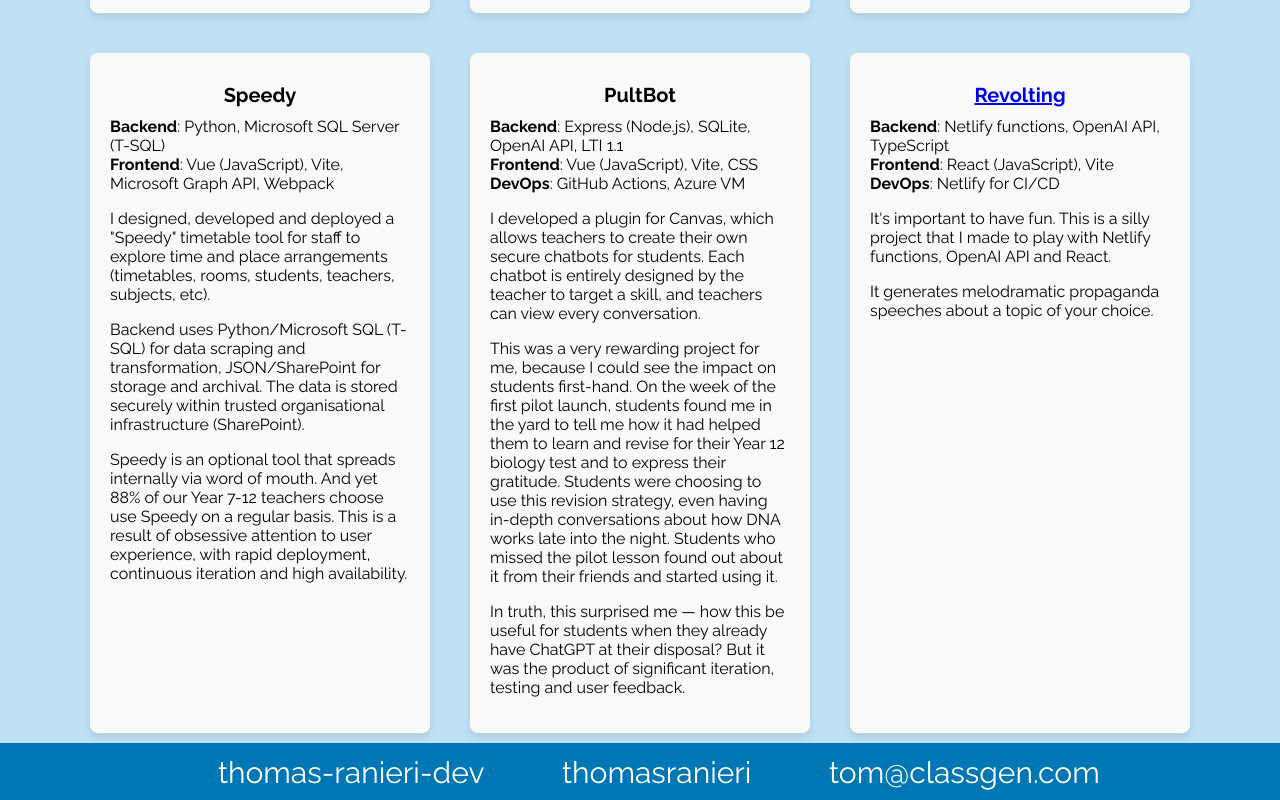
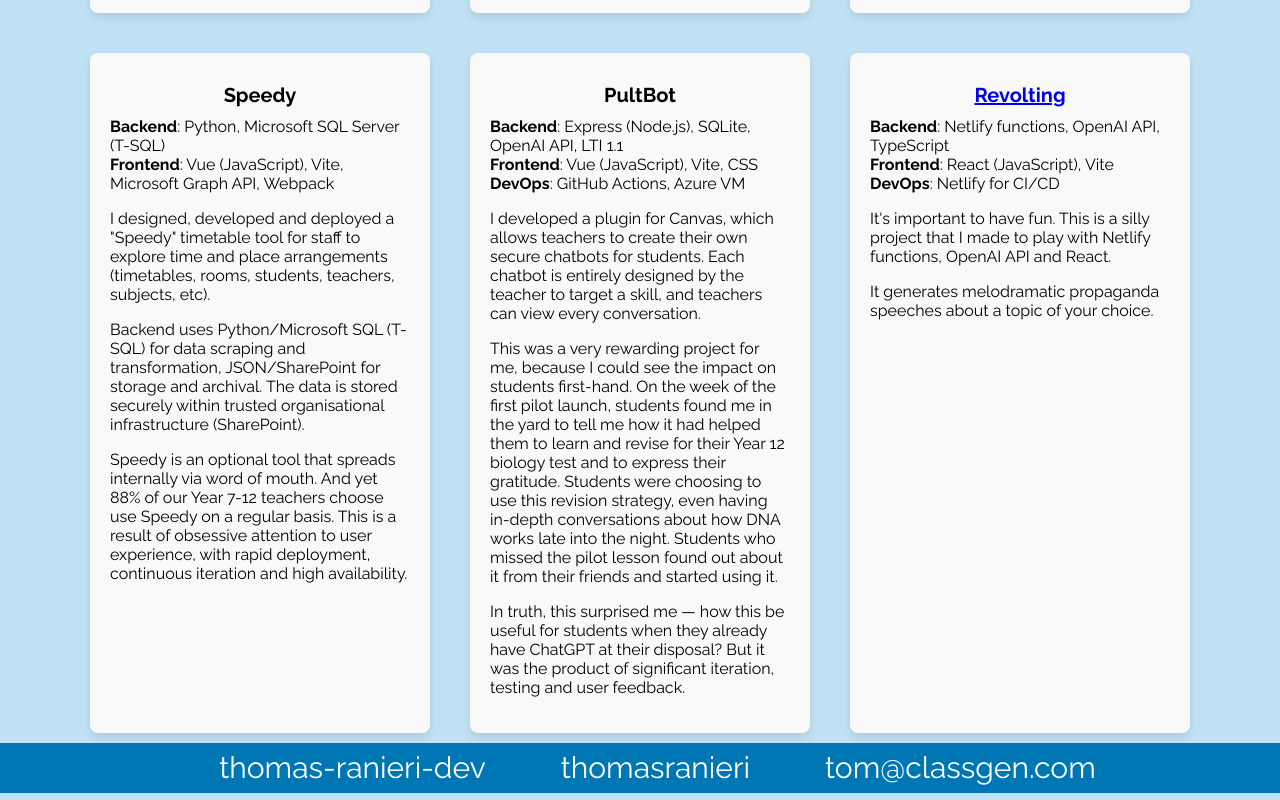
Before and after one commit to thomasranieri/thomasranieriportfolio, a Vue app: page / in a window 1280 px wide. Shown: the part 1529-2329 px from the top of the page. Built offline with nearby package versions, Linux system fonts and the light colour scheme; some icons are missing.

Commit message:
Social links in footer should wrap
This is so that they don't get too wide on mobile

```diff
--- a/src/views/HomeView.vue
+++ b/src/views/HomeView.vue
@@ -397,6 +397,7 @@ main {
   color: white;
   transition: 0.2s all;
   transition-timing-function: cubic-bezier(0.25, -0.96, 0.65, 1.31);
+  height: 1em;
 
   &:hover {
     color: #6cb6dd;
@@ -434,11 +435,16 @@ main {
   flex-direction: row;
   gap: 20px;
   justify-content: center;
+  flex-wrap: wrap;
 }
 
 .get-in-touch .social-link {
   font-size: 30px;
   padding: 10px;
   text-decoration: none;
+  display: flex;
+  align-items: center;
+  gap: 5px;
+  justify-content: start;
 }
 </style>
```
